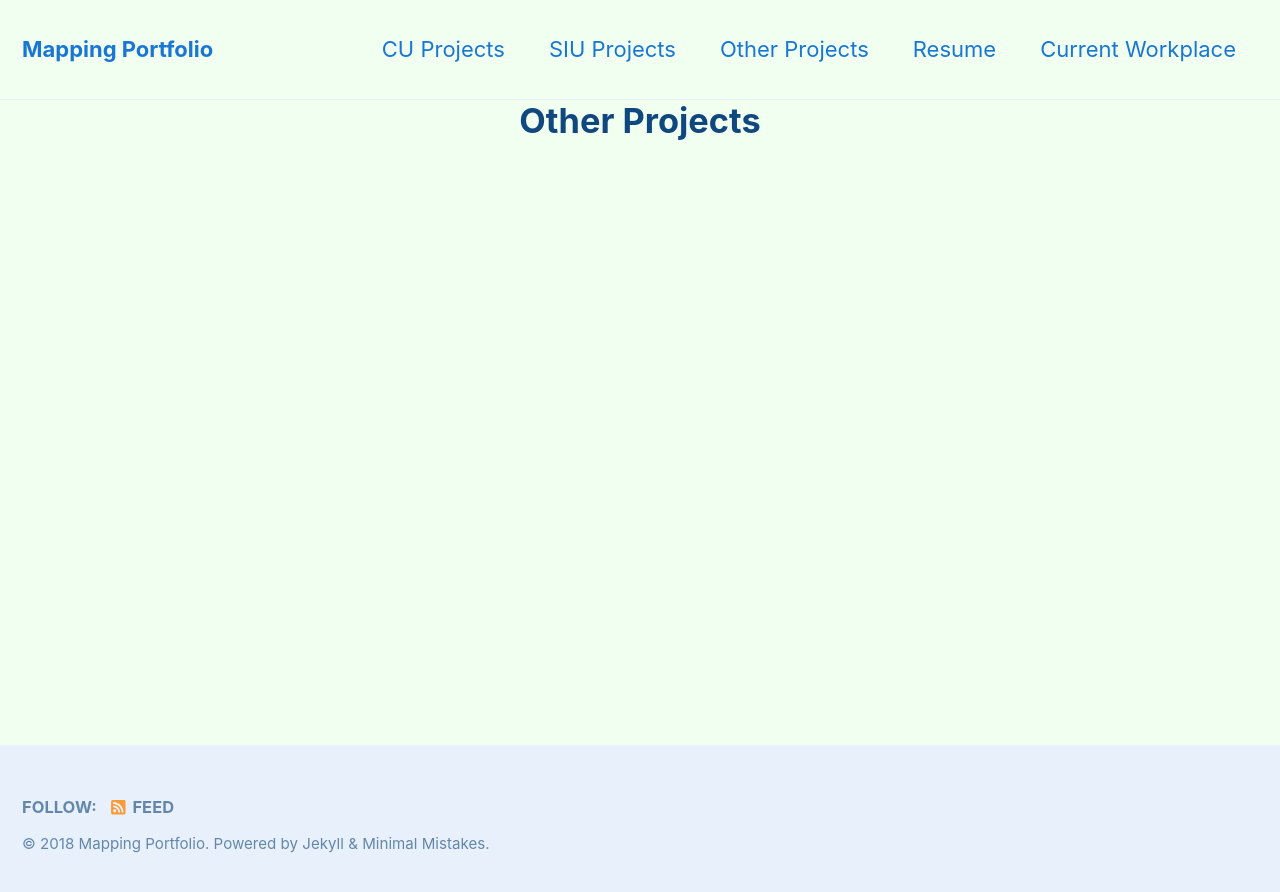
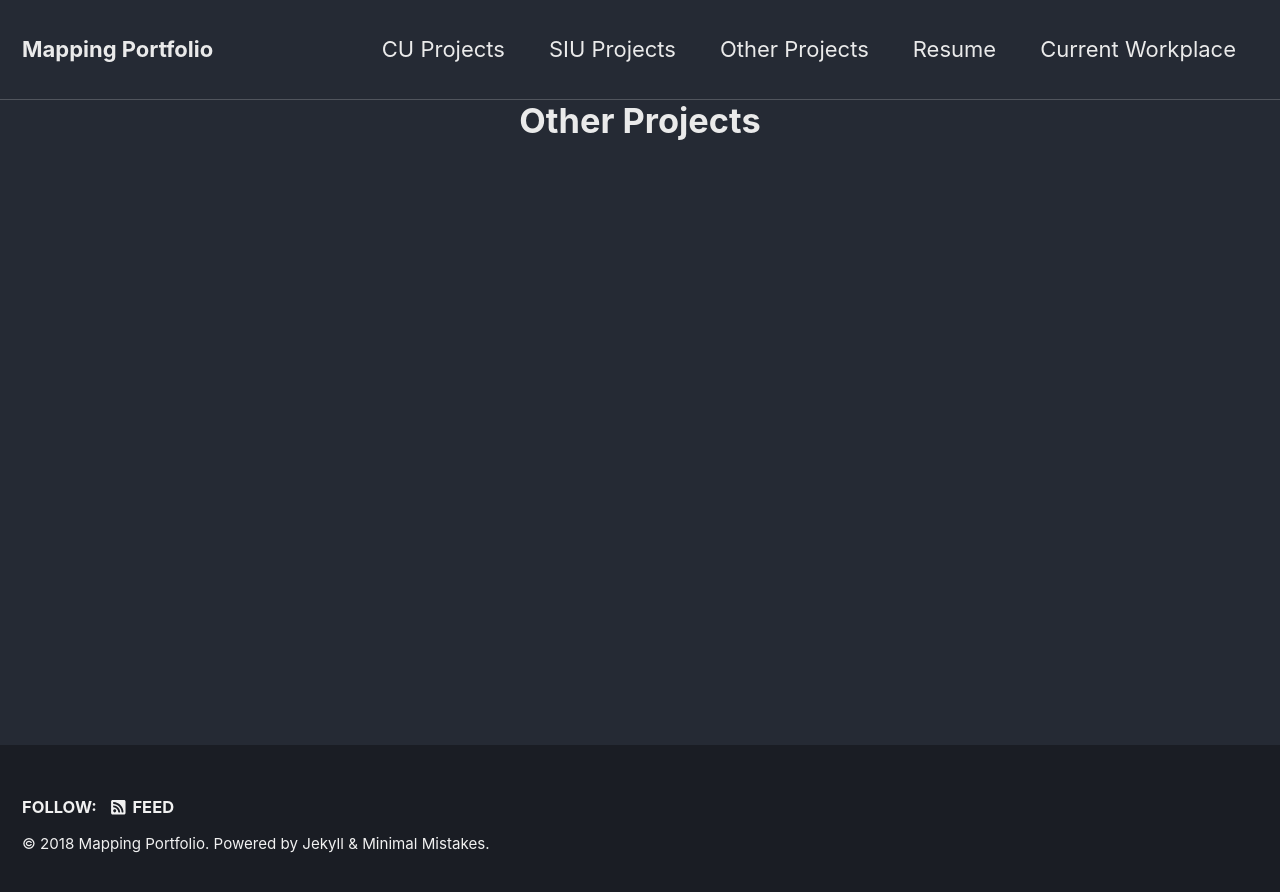
Before and after one commit to WilliamsTravis/WilliamsTravis.github.io, a Jekyll site: the page built from _pages/other-page.html, in a window 1280 px wide. Shown: the top 892 px of the page. Built offline with Jekyll 4.4.1, drawn with Linux system fonts in a browser that asks for light colours; nearby versions of some CDN libraries.

Commit message:
Update _config.yml

```diff
--- a/_config.yml
+++ b/_config.yml
@@ -12,7 +12,7 @@
 
 # theme                  : "minimal-mistakes-jekyll"
 # remote_theme           : "mmistakes/minimal-mistakes"
-minimal_mistakes_skin    : "aqua" # "air", "aqua", "contrast", "dark", "dirt", "neon", "mint", "plum", "sunrise", "default"
+minimal_mistakes_skin    : "dark" # "air", "aqua", "contrast", "dark", "dirt", "neon", "mint", "plum", "sunrise", "default"
 
 # Site Settings
 locale                   : "en-US"
```
